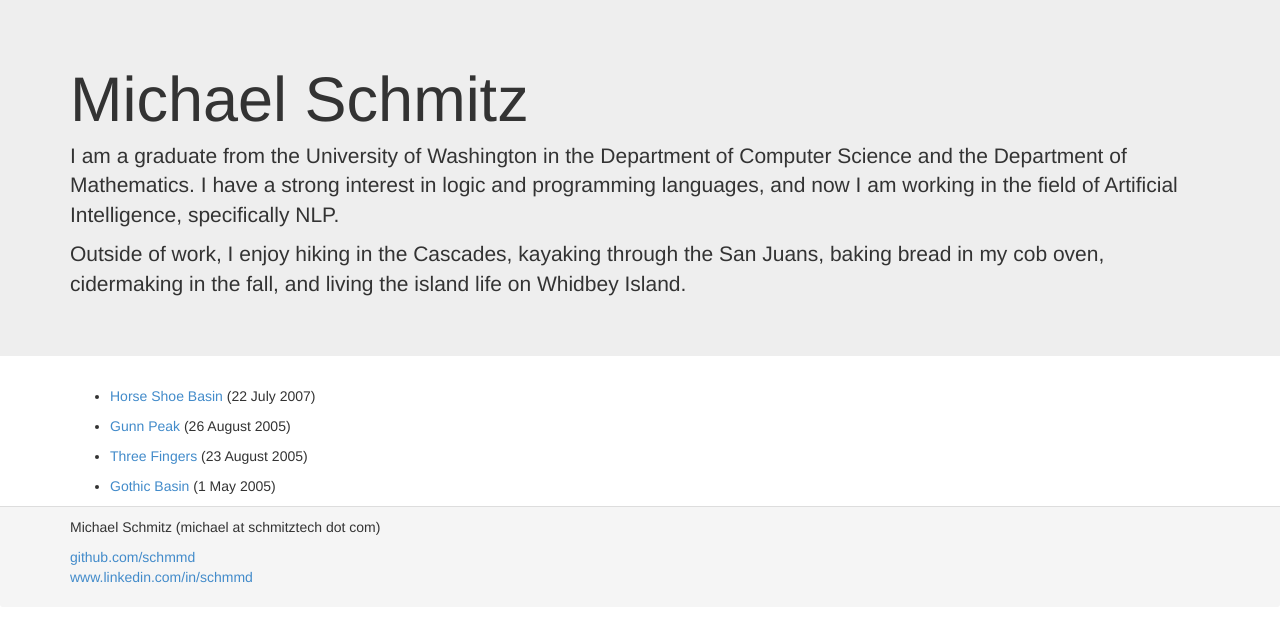
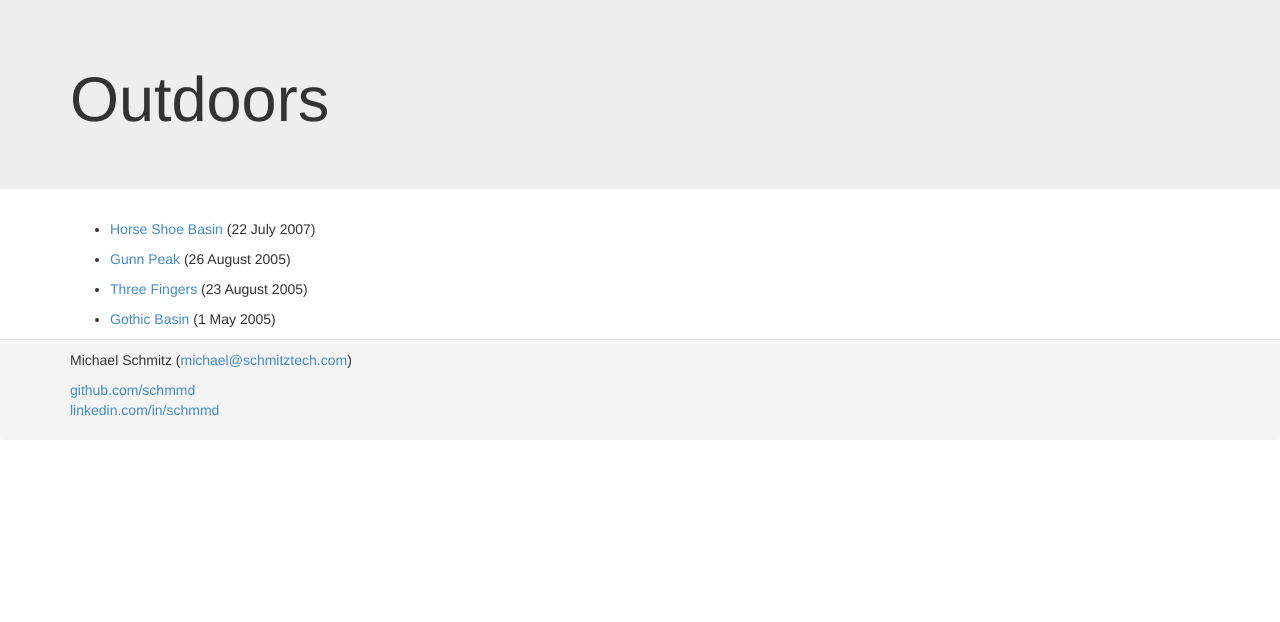
Before and after one commit to schmmd/www.schmitztech.com, a Jekyll site: the page built from category/outdoors.html, in a window 1280 px wide. Shown: the top 622 px of the page. Built offline with Jekyll 4.4.1, drawn with Linux system fonts in a browser that asks for light colours; Markdown is read by kramdown in place of the engine named in the settings.

Commit message:
Adjust footer and fixups.

```diff
--- a/_includes/bio.html
+++ /dev/null
@@ -1,12 +0,0 @@
-<p>
-I am a graduate from the University of Washington in the Department of Computer
-Science and the Department of Mathematics. I have a strong interest in logic
-and programming languages, and now I am working in the field of Artificial
-Intelligence, specifically NLP.
-</p>
-
-<p>
-Outside of work, I enjoy hiking in the Cascades, kayaking through the San
-Juans, baking bread in my cob oven, cidermaking in the fall, and living
-the island life on Whidbey Island.
-</p>
--- a/_layouts/default.html
+++ b/_layouts/default.html
@@ -26,8 +26,9 @@
       </div>
 
       <div class="panel-footer">
+        <div class="container">
           <p>
-          Michael Schmitz (michael at schmitztech dot com)
+            Michael Schmitz (<a href="mailto:michael@schmitztech.com">michael@schmitztech.com</a>)
           </p>
           <p>
             <a href="https://github.com/schmmd">github.com/schmmd</a><br />
@@ -35,5 +36,6 @@
           </p>
         </div>
       </div>
+    </div>
   </body>
 </html>
--- a/_layouts/main.html
+++ /dev/null
@@ -1,42 +0,0 @@
-<!DOCTYPE html>
-<html>
-  <head>
-    <title>Schmitztech</title>
-    <meta charset="utf-8">
-    <meta name="viewport" content="width=device-width, initial-scale=1.0">
-    <!-- Bootstrap -->
-    <link href="{{ baseurl }}/assets/css/bootstrap.min.css" rel="stylesheet" media="screen">
-
-    <!-- HTML5 shim and Respond.js IE8 support of HTML5 elements and media queries -->
-    <!--[if lt IE 9]>
-      <script src="../../assets/js/html5shiv.js"></script>
-      <script src="../../assets/js/respond.min.js"></script>
-    <![endif]-->
-  </head>
-  <body>
-    <div class="site">
-      <div class="jumbotron">
-        <div class="container">
-          <h1 class="title">{{ page.title }}</h1>
-          {% include bio.html %}
-        </div>
-      </div>
-
-      <div class="container">
-        {{ content }}
-      </div>
-
-      <div class="panel-footer">
-        <div class="container">
-            <p>
-              Michael Schmitz (michael at schmitztech dot com)
-            </p>
-            <p>
-              <a href="https://github.com/schmmd">github.com/schmmd</a><br />
-              <a href="http://www.linkedin.com/in/schmmd">www.linkedin.com/in/schmmd</a><br />
-            </p>
-        </div>
-      </div>
-    </div>
-  </body>
-</html>
--- a/category/alcohol.html
+++ b/category/alcohol.html
@@ -1,6 +1,6 @@
 ---
-title: Michael Schmitz
-layout: main
+title: Alcohol
+layout: default
 ---
 
 {% for post in site.categories.recipes %}
--- a/category/olddownloads.html
+++ b/category/olddownloads.html
@@ -1,6 +1,6 @@
 ---
-title: Michael Schmitz
-layout: main
+title: Old Downloads
+layout: default
 ---
 
 {% for post in site.categories.olddownloads %}
--- a/category/outdoors.html
+++ b/category/outdoors.html
@@ -1,6 +1,6 @@
 ---
-title: Michael Schmitz
-layout: main
+title: Outdoors
+layout: default
 ---
 
 {% for post in site.categories.outdoors %}
--- a/category/recipes.html
+++ b/category/recipes.html
@@ -1,6 +1,6 @@
 ---
-title: Michael Schmitz
-layout: main
+title: Recipes
+layout: default
 ---
 
 {% for post in site.categories.recipes %}
```
Also changed, not shown: index.md (+15 -1 lines). Lines whose indentation alone changed are shown as unchanged.
